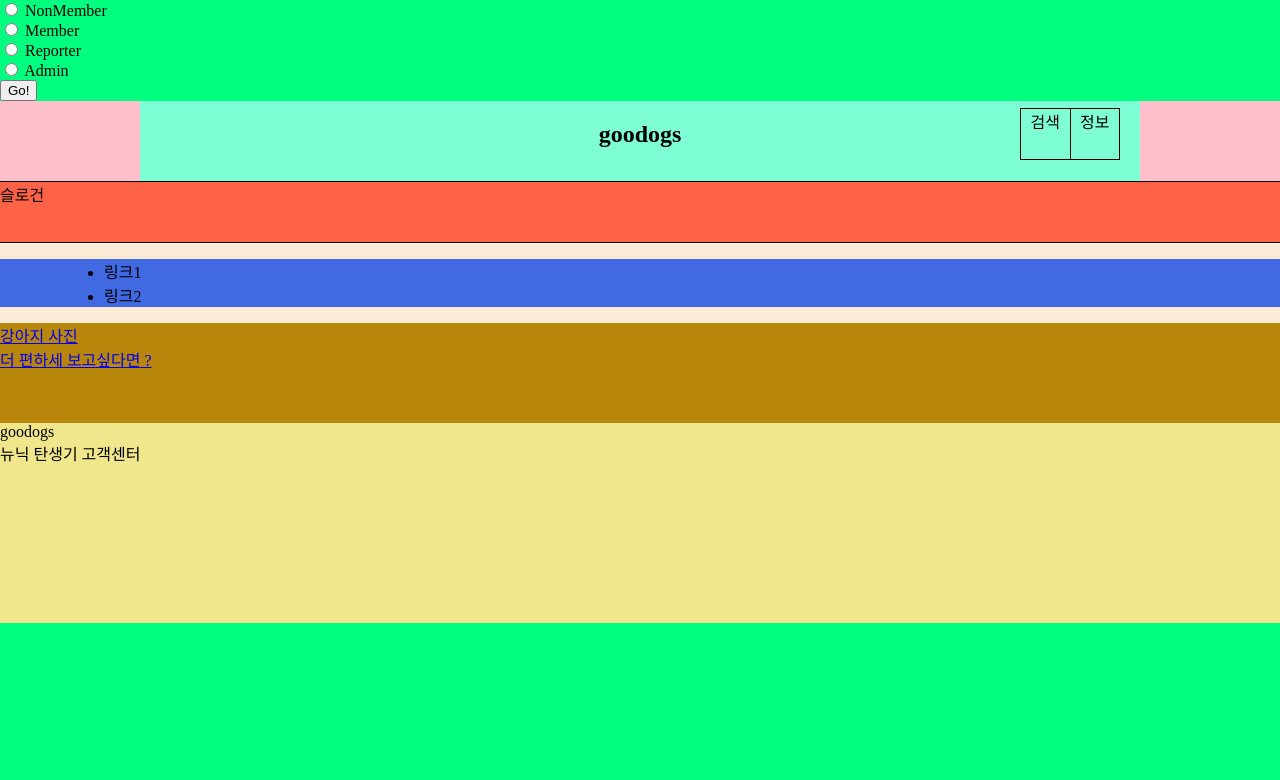
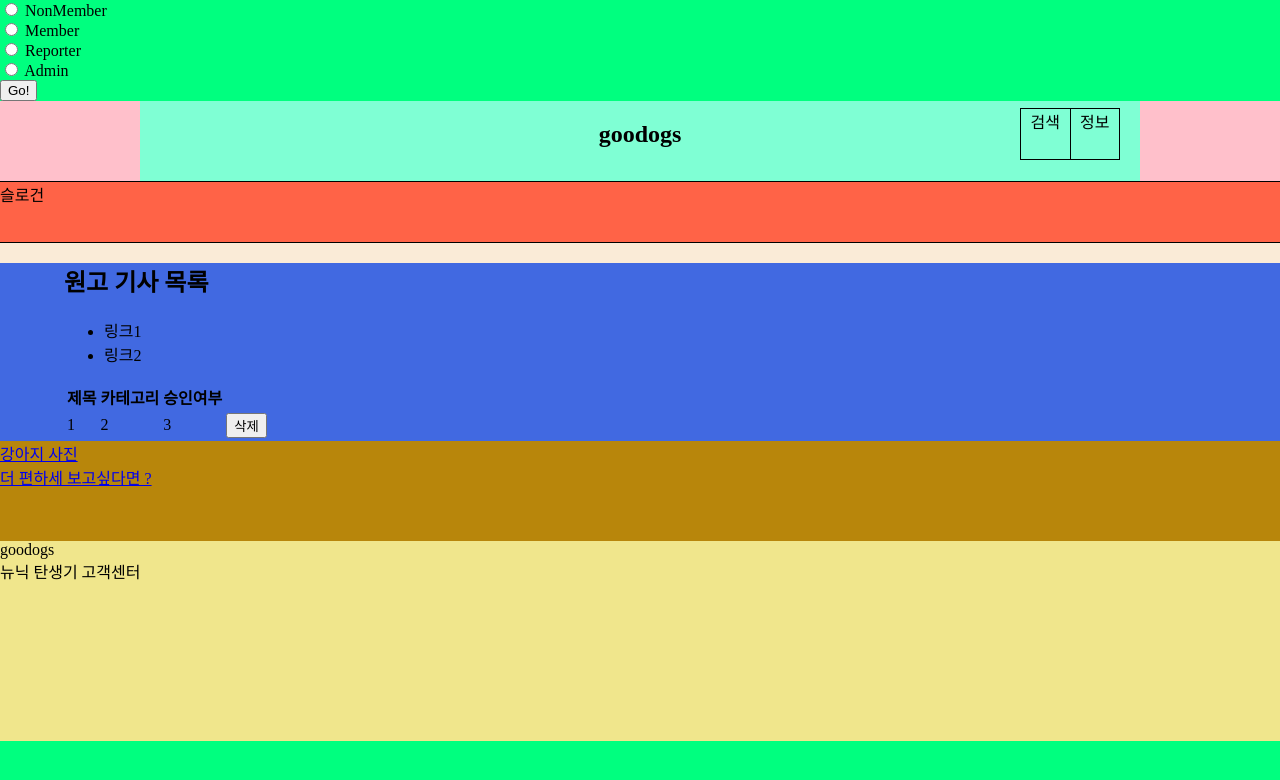
Before and after one commit to ssusss/goodogs, a Java web app: page /reporter/myNewsList in a window 1280 px wide. Shown: the top 780 px of the page. Run offline with Tomcat 11, a stand-in JSP engine, Linux system fonts and the light colour scheme.

Commit message:
준한 1차 수정

```diff
--- a/src/main/webapp/WEB-INF/views/reporter/myNewsList.jsp
+++ b/src/main/webapp/WEB-INF/views/reporter/myNewsList.jsp
@@ -6,10 +6,32 @@ bannerContainerLower = document.querySelector(".bannerContainerLower");
 bannerContainerLower.style.display = "none";
 </script>
 <div class="myPostList">
+	<h1>원고 기사 목록</h1>
 	<ul>
 		<li><a>링크1</a></li>
 		<li><a>링크2</a></li>
 	</ul>
+
+	<table>
+		<thead>
+			<tr>
+				<th>제목</th>
+				<th>카테고리</th>
+				<th>승인여부</th>
+				<th>   </th>
+			</tr>
+		</thead>
+		<tbody>
+
+			<tr>
+				<td>1</td>
+				<td>2</td>
+				<td>3</td>
+				<td><button id = "delete">삭제</button></td>
+			</tr>
+
+		</tbody>
+	</table>
 </div>
 
 <%@ include file="/WEB-INF/views/common/footer.jsp" %>
```
Also changed, not shown: src/main/webapp/WEB-INF/views/error/404.jsp (added, +22 -0 lines), src/main/webapp/index.jsp (line endings or trailing spaces).
